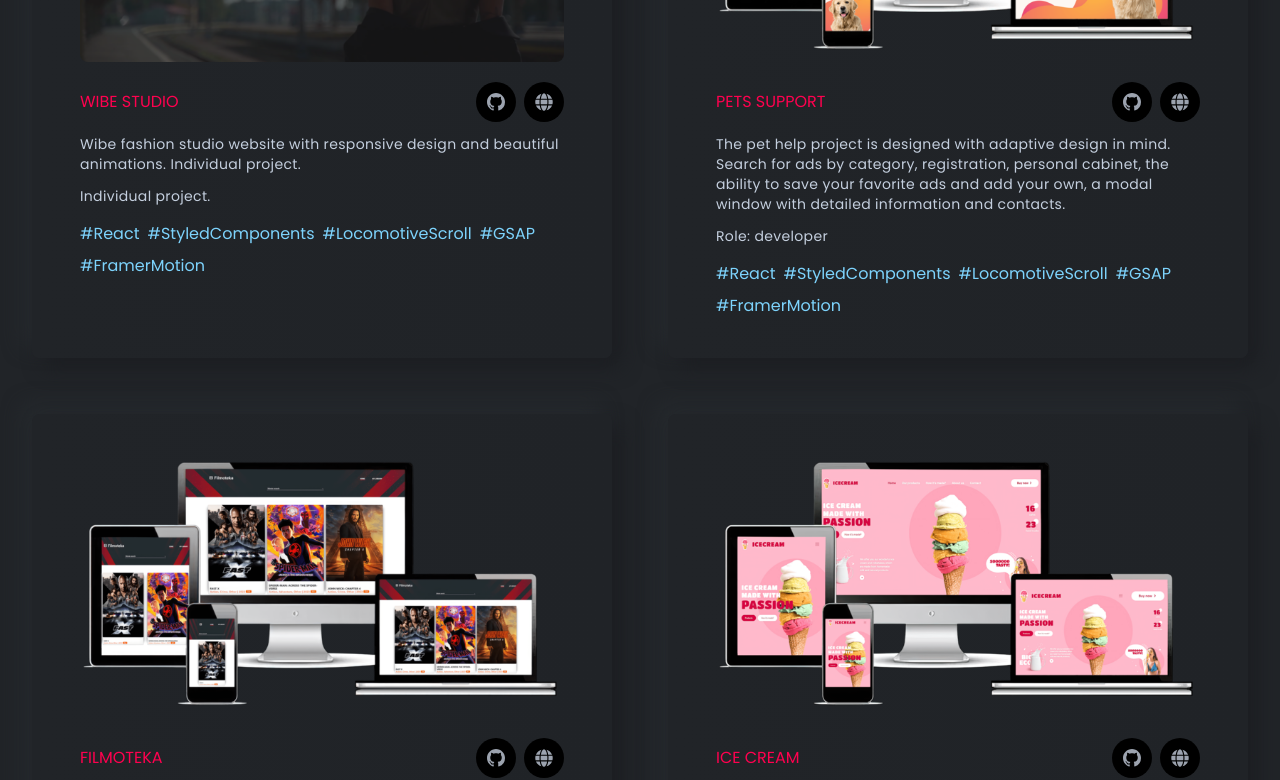
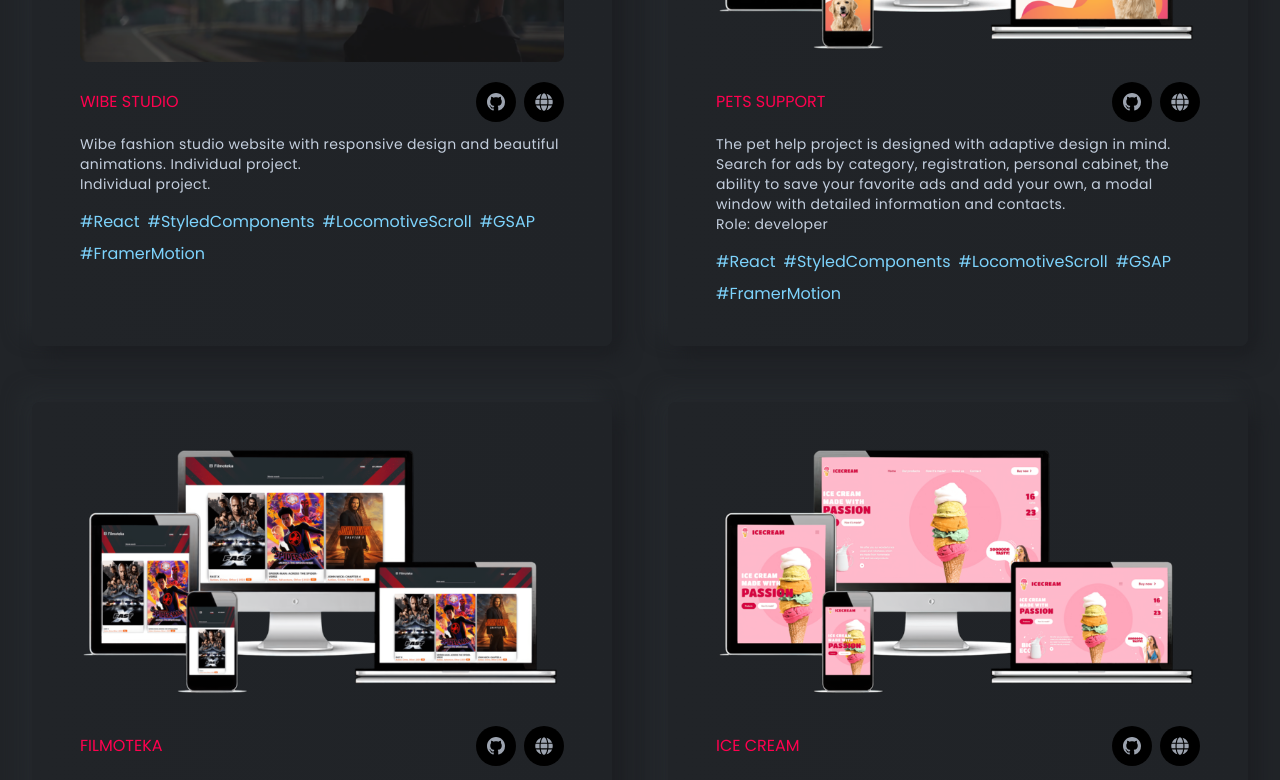
Before and after one commit to LightForLife/portfolio, a React (Create React App) app: page / in a window 1280 px wide. Shown: the part 1200-1980 px from the top of the page. Built offline with nearby package versions, Linux system fonts and the light colour scheme.

Commit message:
fix focus on button submit

```diff
--- a/src/components/Contacts/Contacts.js
+++ b/src/components/Contacts/Contacts.js
@@ -72,7 +72,7 @@ const Contacts = () => {
                 <button
                   // onClick={handleSubmit}
                   type="submit"
-                  className="w-full h-[55px] bg-[#141518] rounded-lg text-base text-gray-400 tracking-wider uppercase hover:text-white duration-300 hover:border-[1px] focus:border-designColor/60 hover:border-designColor/60 border-transparent"
+                  className="w-full h-[55px] bg-[#141518] rounded-lg text-base text-gray-400 tracking-wider uppercase outline-none hover:text-white hover:border-[1px] focus:border-[1px] focus:border-designColor/60 hover:border-designColor/60 border-transparent duration-300"
                 >
                   Send Message
                 </button>
--- a/src/components/Projects/ProjectsCard.js
+++ b/src/components/Projects/ProjectsCard.js
@@ -46,11 +46,12 @@ const ProjectsCard = ({
             </div>
           </div>
           <p className="text-sm tracking-wide mt-3 group-hover:text-gray-100 duration-300">
-            {des}
-          </p>
-          <p className="text-sm tracking-wide mt-3 group-hover:text-gray-100 duration-300">
+            {des} <br />
             {role}
           </p>
+          {/* <p className="text-sm tracking-wide mt-3 group-hover:text-gray-100 duration-300">
+            {role}
+          </p> */}
           <ul className="mt-4 flex flex-wrap gap-2">
             {tags.map((tag, index) => (
               <li key={index} className={`font-normal ${tag.color}`}>
```
